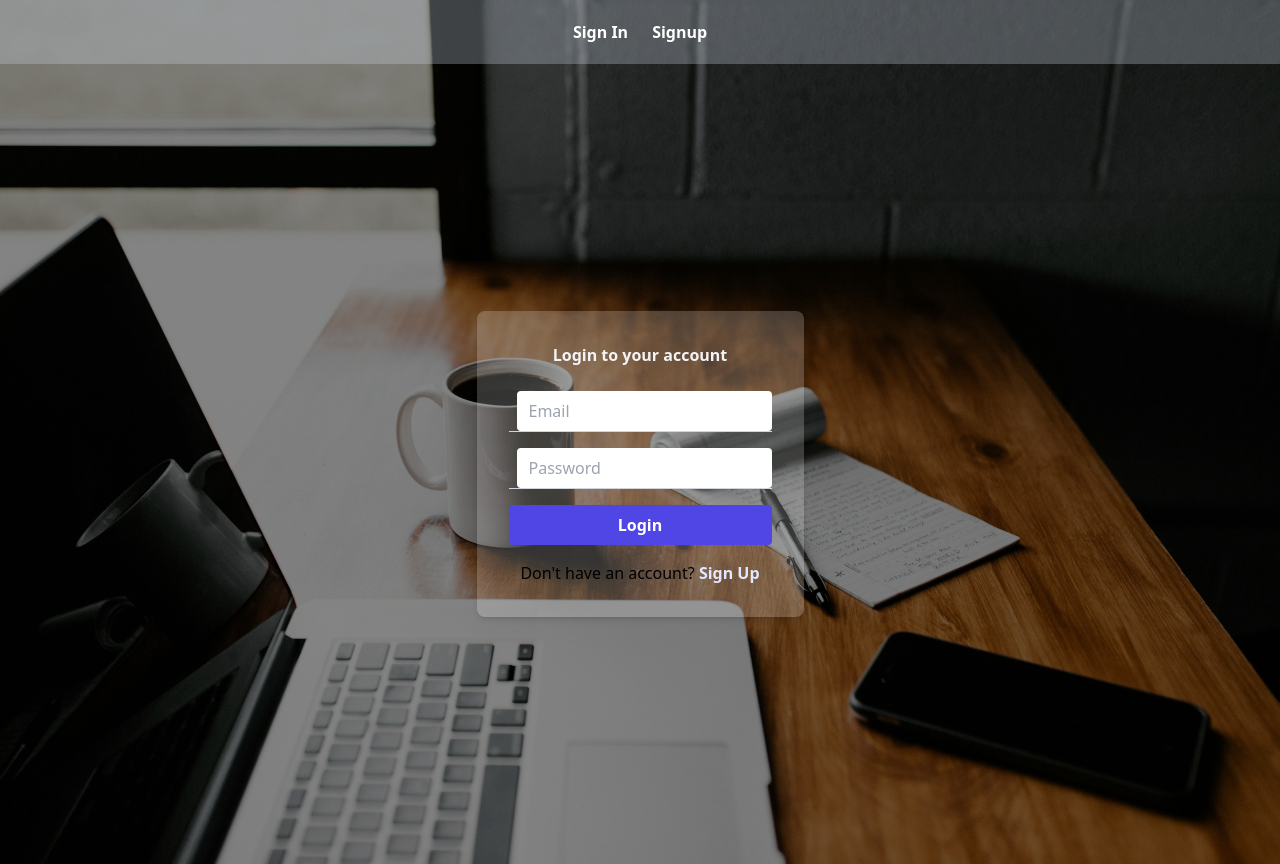
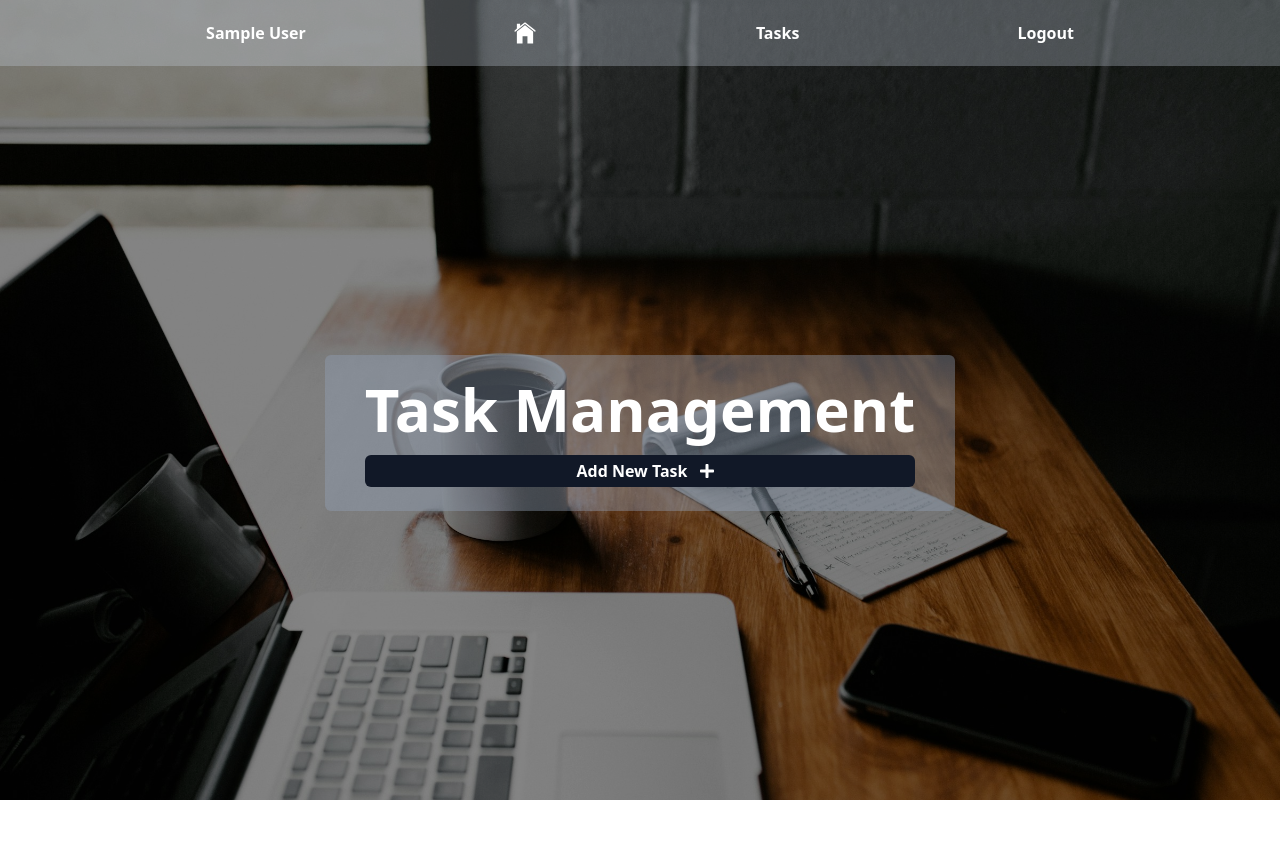
Before and after one commit to 4erben/Task-Management-, a React (Vite) app in the folder front/: page / in a window 1280 px wide. Before the commit this address led to /signin. After the commit the page ends 800 px from the top, so only its background shows below. Built offline with nearby package versions, Linux system fonts and the light colour scheme; sample sign-in values are in the browser's storage.

Commit message:
fixed signin/signup layout and typo & fixed a bug on search function on tasks page & made some clean up on the code

```diff
--- a/front/src/App.jsx
+++ b/front/src/App.jsx
@@ -1,5 +1,5 @@
 import { Navigate, Route, Routes, useNavigate } from 'react-router-dom';
-import './App.css';
+import './assets/css/App.css';
 import Home from './Pages/Home.Page';
 import AddTask from './Pages/AddTask.Page';
 import Header from './Components/Header';
@@ -8,20 +8,34 @@ import SingleTaskPage from './Pages/SingleTask.Page';
 import EditTask from './Pages/EditTask.Page';
 import Signin from './Pages/Signin.Page';
 import Signup from './Pages/Signup.Page';
-import { useSelector } from 'react-redux';
+import { useDispatch, useSelector } from 'react-redux';
 import { useEffect } from 'react';
+import { setUser } from './Redux/Slices/user.Slice';
 
 
 function App() {
   const userName = useSelector(state=>state.user.name);
+  const dispatch = useDispatch();
   const navigate = useNavigate();
 
 
-useEffect(()=>{
+  //handling refreshing to keep user signed in
+  useEffect(()=>{
+    if(localStorage.getItem("user")){
+      const user = JSON.parse( localStorage.getItem("user"));
+      console.log(user);
+      dispatch(setUser(user))
+    }else{
+      navigate("/signin")
+    }
+  },[])
+
+
+/* useEffect(()=>{
   if(!userName){
     navigate("/signin")
   }
-},[userName])
+},[userName]) */
 
   return (
     <div className='App'>
@@ -33,8 +47,8 @@ useEffect(()=>{
         <Route path='/task/:id' element={userName?<SingleTaskPage />:<Navigate to="/signin" /> } />
         <Route path='/alltasks' element={userName?<AllTasks />:<Navigate to="/signin" /> } />
         <Route path='/edit-task/:id' element={userName?<EditTask /> :<Navigate to="/signin" />} />
-        <Route path='/signin' element={<Signin />} />
-        <Route path='/signup' element={<Signup />} />
+        <Route path='/signin' element={!userName? <Signin />: <Navigate to="/"/>} />
+        <Route path='/signup' element={!userName? <Signup />: <Navigate to="/"/>} />
 
       </Routes>
     </main>
--- a/front/src/Components/Input.Card.jsx
+++ b/front/src/Components/Input.Card.jsx
@@ -5,6 +5,7 @@ import { useDispatch, useSelector } from 'react-redux';
 import * as Yup from "yup";
 import {/* addTask, */ createNewTask} from "../Redux/Slices/tasks.Slice";
 import { useNavigate } from 'react-router-dom';
+import { taskSchema} from "../utils/Validations/TaskSchema";
 
 
 
@@ -15,23 +16,11 @@ export default function InputCard() {
     const navigate = useNavigate();
     const token = useSelector(state=>state.user.accessToken);
 
-    const taskSchema = Yup.object().shape({
-        image:Yup.mixed()
-        .required("Image is required")
-        .test("fileType","Unsupported file type",(value)=>{
-            return value && value[0]  && ['image/jpeg', 'image/png', 'image/gif'].includes(value[0].type);
-        })
-        .test("fileSize", "File size is too large (max 2 MB)", (value) => {
-            return value && value[0] && value[0].size <= 2000000; // 2 MB
-        }),
-        title: Yup.string().required("Title is required").min(3, "Title must be at least 3 characters"),
-        description: Yup.string().required("Description is required"),
-        priority: Yup.string().oneOf(["low", "medium", "high"], "Priority is required"),
-        state: Yup.string().oneOf(["todo", "doing", "done"], "State is required"),
-    });
-    const { register, handleSubmit, formState: { errors } } = useForm({
-        resolver: yupResolver(taskSchema),
-      });
+    const form = useForm({resolver:yupResolver(taskSchema)});
+
+    const {register , handleSubmit , formState:{ errors} } = form;
+
+
     //handle submit
     const onSubmit = (data) => {
         const reader = new FileReader();
@@ -91,17 +80,29 @@ export default function InputCard() {
             </div>
             <div className='input-container'>
                 <label htmlFor='input-title'>Enter The Task Title</label>
-                <input id='input-title' type='text' {...register('title')} />
+                <input
+                id='input-title'
+                type='text'
+                {...register('title')}
+                />
                 {errors.title && <p className="text-red-500">{errors.title.message}</p>}
             </div>
             <div className='input-container'>
                 <label>Enter The Task Description</label>
-                <input id='input-description' type='text' {...register('description')} />
+                <input
+                id='input-description'
+                type='text'
+                {...register('description')}
+                />
                 {errors.description && <p className="text-red-500">{errors.description.message}</p>}
             </div>
             <div className='input-container'>
                 <label htmlFor='input-priority'>Enter The Task Priority</label>
-                <select id='input-priority' {...register('priority')} defaultValue="low">
+                <select
+                id='input-priority'
+                {...register('priority')}
+                defaultValue="low"
+                >
                     <option value="low">Low</option>
                     <option value="medium">Medium</option>
                     <option value="high">High</option>
@@ -110,7 +111,10 @@ export default function InputCard() {
             </div>
             <div className='input-container'>
                 <label htmlFor='input-state'>Enter The Task State</label>
-                <select id='input-state' {...register('state')}>
+                <select
+                id='input-state'
+                {...register('state')}
+                >
                     <option value="todo">Todo</option>
                     <option value="doing">Doing</option>
                     <option value="done">Done</option>
--- a/front/src/Pages/AllTasks.Page.jsx
+++ b/front/src/Pages/AllTasks.Page.jsx
@@ -13,7 +13,8 @@ export default function AllTasks() {
     const tasks = useSelector(state=>state.tasks.tasks);
     const selectedState = useSelector(state=>state.tasks.selectedState);
     const selectedPriority = useSelector(state=>state.tasks.selectedPriority);
-    const [filteredTasks, setFilteredTasks] = useState(tasks);
+   /*  const [filteredTasks, setFilteredTasks] = useState(tasks); */
+    const [searchValue, setSearchValue] = useState("");
 
     useEffect(()=>{
       dispatch(getUserTasks(token))
@@ -22,28 +23,43 @@ export default function AllTasks() {
 
 
      // Filter tasks based on selected state and priority
-     useEffect(() => {
+    // Update filtered tasks based on filters and search
+    const filteredTasks = tasks.filter((task) => {
+      const stateMatch = selectedState === "all" || task.state === selectedState;
+      const priorityMatch = selectedPriority === "all" || task.priority === selectedPriority;
+      const titleMatch = task.title.toLowerCase().includes(searchValue.toLowerCase());
+      return stateMatch && priorityMatch && titleMatch;
+  });
+
+  const handleSearch = (e) => {
+    setSearchValue(e.target.value.toLowerCase());
+};
+const handleAddTask = ()=>{
+  navigate("/addtask")
+}
+
+    /*  useEffect(() => {
       const filtered = tasks.filter((task) => {
           const stateMatch = selectedState === "all" || task.state === selectedState;
           const priorityMatch = selectedPriority === "all" || task.priority === selectedPriority;
           return stateMatch && priorityMatch;
       });
       setFilteredTasks(filtered);
-  }, [tasks, selectedState, selectedPriority]);
+  }, [tasks, selectedState, selectedPriority]); */
     /* let filteredTasks = tasks.filter((task)=>{
       const stateMatch = selectedState ==="all" || task.state === selectedState;
       const priorityMatch = selectedPriority === "all" || task.priority === selectedPriority;
       return stateMatch && priorityMatch;
   }); */
-  const handleSearch = (e)=>{
+/*   const handleSearch = (e)=>{
     const searchValue = e.target.value.toLowerCase();
+    console.log(tasks[0].title.toLowerCase().includes("s"));
+
         setFilteredTasks(tasks.filter((task) =>
             task.title.toLowerCase().includes(searchValue)
         ));
-  }
-  const handleAddTask = ()=>{
-    navigate("/addtask")
-}
+  } */
+
   return (
     <section className='mx-auto pt-10 md:pt-20 w-full flex flex-col justify-start items-center'>
         <div className='px-4 text-xl md:text-3xl text-white text-center'>
--- a/front/src/Pages/EditTask.Page.jsx
+++ b/front/src/Pages/EditTask.Page.jsx
@@ -5,6 +5,7 @@ import { useDispatch, useSelector } from 'react-redux';
 import * as Yup from "yup";
 import { editTask, editUserTask} from "../Redux/Slices/tasks.Slice";
 import { useNavigate, useParams } from 'react-router-dom';
+import { editTaskSchema } from '../utils/Validations/TaskSchema';
 
 
 
@@ -17,17 +18,18 @@ export default function EditTask() {
     const {id} = useParams();
 
     const task = allTasks.find(task=>task._id===id);
+
+
     const [imagePreview, setImagePreview] = useState(task?.image);
-    const taskSchema = Yup.object().shape({
+/*     const taskSchema = Yup.object().shape({
         title: Yup.string().required("Title is required").min(3, "Title must be at least 3 characters"),
         description: Yup.string().required("Description is required"),
         priority: Yup.string().oneOf(["low", "medium", "high"], "Priority is required"),
         state: Yup.string().oneOf(["todo", "doing", "done"], "State is required"),
-    });
+    }); */
     const { register, handleSubmit, formState: { errors } } = useForm({
-        resolver: yupResolver(taskSchema),
+        resolver: yupResolver(editTaskSchema),
         defaultValues:task
-
       });
     //handle submit
     const onSubmit = (data) => {
--- a/front/src/Pages/Signin.Page.jsx
+++ b/front/src/Pages/Signin.Page.jsx
@@ -47,7 +47,7 @@ export default function Signin() {
   };
 
   return (
-    <div className="flex flex-col items-center justify-center min-h-screen mx-auto">
+    <div className="flex flex-col items-center justify-center mx-auto">
       <div className="bg-white bg-opacity-20 p-8 rounded-lg shadow-md w-full max-w-sm">
         <div className="text-center mb-6">
           <p className="text-gray-100 font-semibold">Login to your account</p>
--- a/front/src/Pages/Signup.Page.jsx
+++ b/front/src/Pages/Signup.Page.jsx
@@ -47,10 +47,10 @@ export default function Signup() {
   };
 
   return (
-    <div className="flex flex-col items-center justify-center min-h-screen mx-auto">
+    <div className="flex flex-col items-center justify-center mx-auto">
       <div className="bg-white bg-opacity-20 p-8 rounded-lg shadow-md w-full max-w-sm">
         <div className="text-center mb-6">
-          <p className="text-gray-100 font-semibold">Login to your account</p>
+          <p className="text-gray-100 font-semibold">Sign up</p>
         </div>
         <div className="login-form">
           <form onSubmit={handleSubmit(onSubmit)} method="post">
@@ -91,7 +91,7 @@ export default function Signup() {
               {errors.password && <p className="text-red-500 text-sm">{errors.password.message}</p>}
             </div>
             <button type="submit" className="w-full py-2 bg-indigo-600 text-white font-bold rounded hover:bg-indigo-500 transition duration-200">
-              Login
+              Sign up
             </button>
           </form>
         </div>
--- a/front/src/Redux/Slices/user.Slice.jsx
+++ b/front/src/Redux/Slices/user.Slice.jsx
@@ -18,6 +18,7 @@ const userSlice = createSlice({
             state.name = name;
         },
         logOut:(state,action)=>{
+            localStorage.removeItem("user");
             state.accessToken = null;
             state.refreshToken = null;
             state.name= null;
--- a/front/src/App.css
+++ b/front/src/assets/css/App.css
@@ -1,5 +1,5 @@
 #root{
-  background-image: url("./assets//background.jpg");
+  background-image: url("../background.jpg");
   background-size: cover;
   background-repeat: no-repeat;
   @apply flex flex-col;
--- /dev/null
+++ b/front/src/utils/Validations/TaskSchema.jsx
@@ -0,0 +1,43 @@
+import * as Yup from "yup";
+
+
+export const taskSchema = Yup.object().shape({
+    image:Yup.mixed()
+    .required("Image is required")
+    .test("fileType","Unsupported file type",(value)=>{
+        console.log(value);
+        return value && value[0]  && ['image/jpeg', 'image/png', 'image/gif'].includes(value[0].type);
+    })
+    .test("fileSize", "File size is too large (max 100 KB)", (value) => {
+        return value && value[0] && value[0].size <= 102400; // 100 KB
+    }),
+    title: Yup.string().required("Title is required").min(3, "Title must be at least 3 characters"),
+    description: Yup.string().required("Description is required"),
+    priority: Yup.string().oneOf(["low", "medium", "high"], "Priority is required"),
+    state: Yup.string().oneOf(["todo", "doing", "done"], "State is required"),
+});
+
+
+
+export const editTaskSchema = Yup.object().shape({
+    image:Yup.mixed()
+    .test("fileType","Unsupported file type",(value)=>{
+        if(typeof value === "object"){
+            return value && value[0] && ['image/jpeg', 'image/png', 'image/gif'].includes(value[0].type);
+        }else{
+            return true;
+        }
+
+    })
+    .test("fileSize", "File size is too large (max 100 KB)", (value) => {
+        if(typeof value === "object"){
+            return value[0] ? value[0].size <= 102400:true; // 100 KB
+        }else{
+            return true;
+        }
+    }),
+    title: Yup.string().min(3, "Title must be at least 3 characters"),
+    description: Yup.string(),
+    priority: Yup.string().oneOf(["low", "medium", "high"], "Priority is required"),
+    state: Yup.string().oneOf(["todo", "doing", "done"], "State is required"),
+});
```
